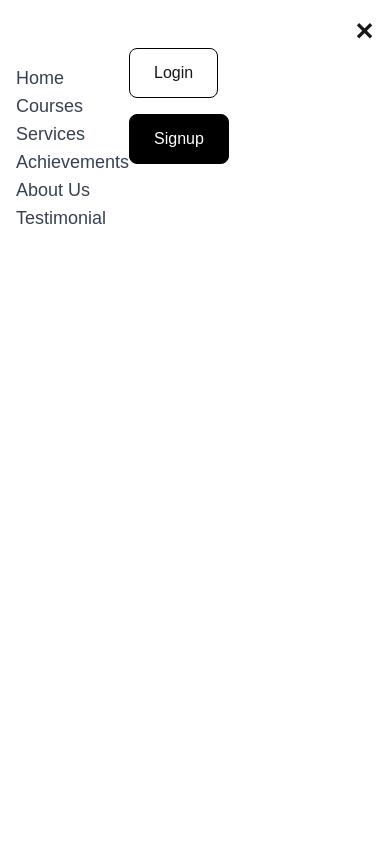
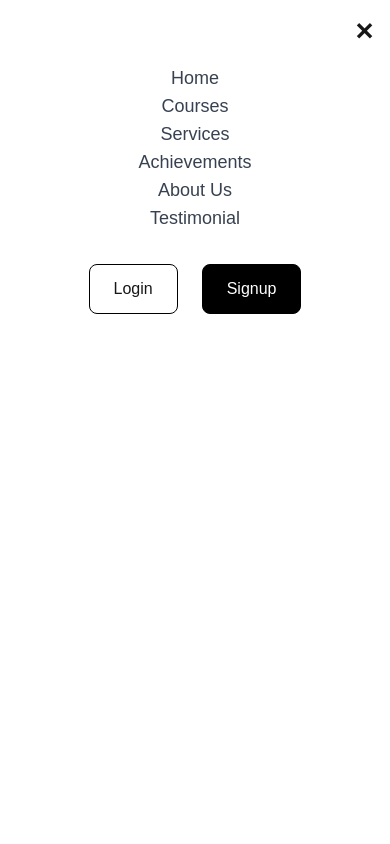
Before and after one commit to IbadUddinSiddqui/assignment-6-ddsgnr-landing-page, a Next.js app: page / in a window 390 px wide. Both pictures are taken after a click on the button 359 px from the left and 32 px from the top of the page. Shown: the top 844 px of the page. Built offline with nearby package versions, Linux system fonts and the light colour scheme.

Commit message:
mobile header

```diff
--- a/app/components/Header/Header.tsx
+++ b/app/components/Header/Header.tsx
@@ -66,14 +66,14 @@ const Header = () => {
 
         {/* Mobile Menu */}
         {isMenu && (
-          <div className="fixed inset-0 bg-white z-50 p-4 flex">
+          <div className="fixed inset-0 bg-white z-50 p-4   items-center   flex flex-col">
             <button
               onClick={handleMenu}
               className="absolute top-4 right-4 text-2xl font-bold"
             >
               ✕
             </button>
-            <nav className="mt-12 space-y-4 ">
+            <nav className="mt-12 space-y-4 text-center ">
               {["Home", "Courses", "Services", "Achievements", "About Us", "Testimonial"].map((item) => (
                 <Link href={`/${item.toLowerCase().replace(" ", "")}`} key={item}>
                   <span className="relative text-lg font-medium text-gray-700 cursor-pointer group block">
@@ -83,18 +83,19 @@ const Header = () => {
                 </Link>
               ))}
             </nav>
-            <div className="mt-8 flex flex-col space-y-4">
+            <div className="mt-8 flex justify-center space-x-6">
   <Link href="/loginpage">
-                <button className="border border-black px-6 py-3 rounded-lg hover:bg-black hover:text-white">
+    <button className="border border-black px-6 py-3 rounded-lg hover:bg-black hover:text-white transition-colors">
       Login
     </button>
   </Link>
   <Link href="/signuppage">
-                <button className="bg-black text-white px-6 py-3 rounded-lg hover:bg-white hover:text-black border border-black">
+    <button className="bg-black text-white px-6 py-3 rounded-lg hover:bg-white hover:text-black border border-black transition-colors">
       Signup
     </button>
   </Link>
 </div>
+
           </div>
         )}
       </header>
```
Lines whose indentation alone changed are shown as unchanged.
